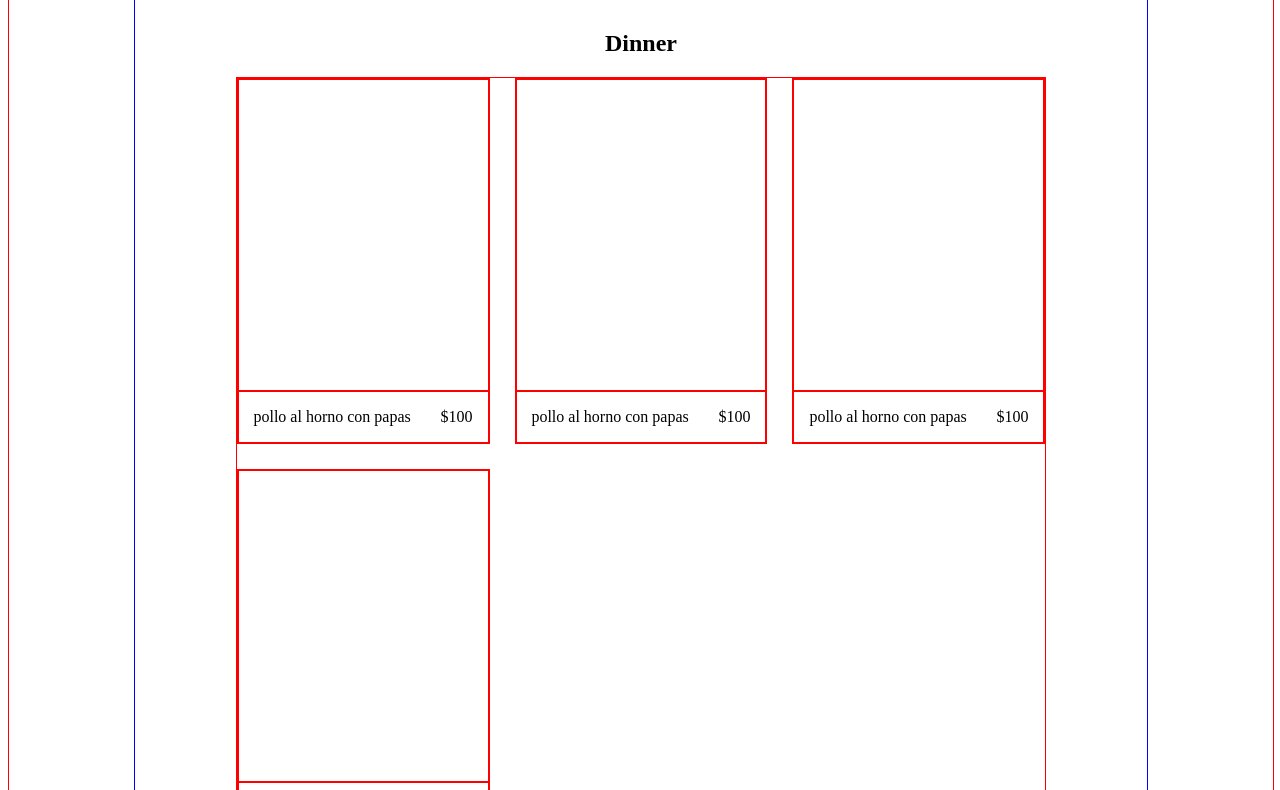
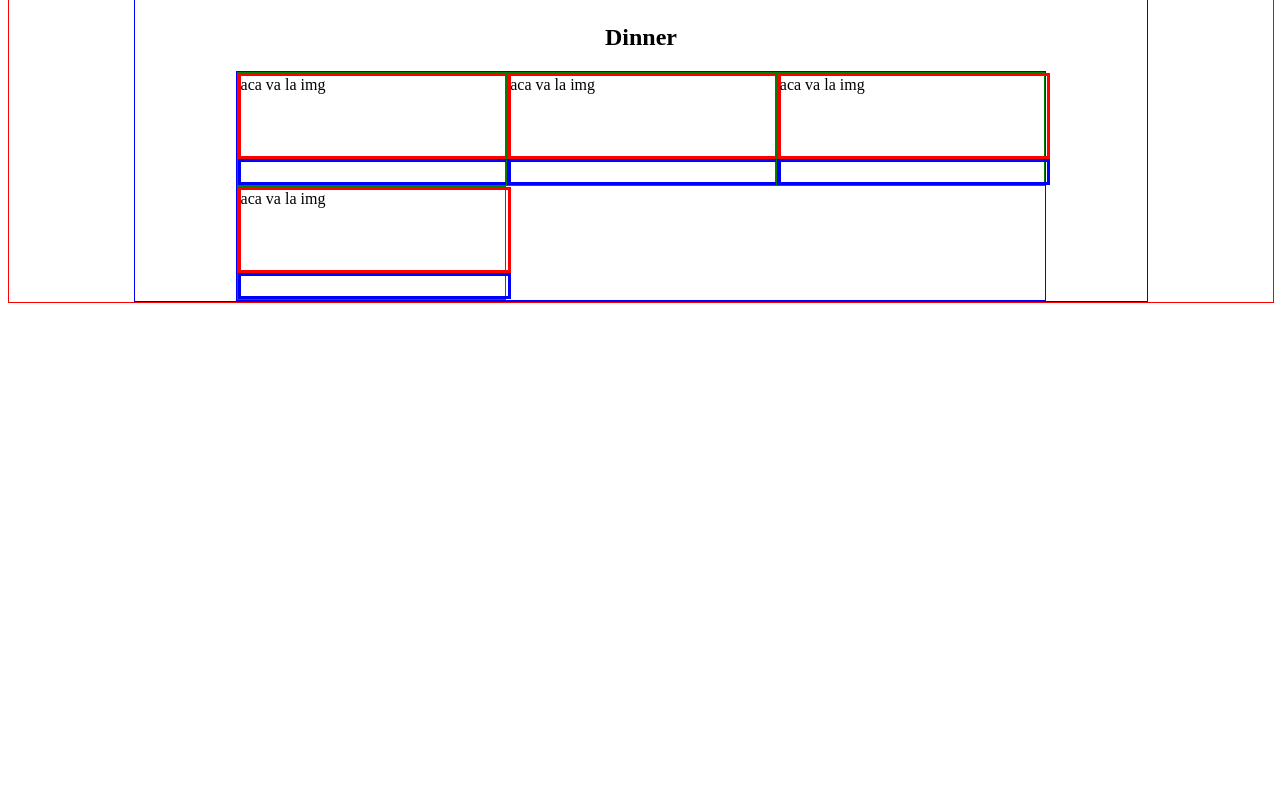
Before and after one commit to jsf97/restaurant, a website built with webpack: page dist/index.html in a window 1280 px wide. Shown: the part 115-905 px from the top of the page. After the commit the page ends 800 px from the top, so only its background shows below. Built offline with nearby package versions, Linux system fonts and the light colour scheme; files whose address does not match are found by name.

Commit message:
Viendo nuevas formas dinamicas de lograr los menues

```diff
--- a/src/index.js
+++ b/src/index.js
@@ -1,5 +1,6 @@
 const content = document.getElementById('content');
 const navbar = document.createElement('nav')
+let menuState = false;
 
 import './style.css'
 import menuContent from './menu.js'
@@ -21,4 +22,13 @@ navbar.classList.add('nav')
 
 content.appendChild(navbar)
 
-menuContent(content)
+menuContent(content);
+// menu.addEventListener('click', ()=> {
+//   if (menuState == false) {
+//     menuContent(content);
+//     menuState = true;
+//   }
+//   else {
+//     alert(' ya estas en el menu papa')
+//   }
+// })
--- a/src/menu.js
+++ b/src/menu.js
@@ -1,28 +1,26 @@
 import firstImg from './menu0.jpg'
+import secondImg from './menu1.jpg'
+import thirdImg from './menu2.jpg'
+import fourthImg from './menu3.jpg'
 
-function addMenu(container, img, dish, price) {
+
+
+
+
+
+function addMenu(container, dish, price) {
   const newMenu = document.createElement('div');
   newMenu.classList.add('menu');
 
-  const imgContainer = document.createElement('div');
-  imgContainer.style.backgroundImage = `url(${img})`;
-  imgContainer.classList.add('imageMenu');
+  const img = document.createElement('div');
+  img.classList.add('dishImg');
+  img.textContent = 'aca va la img'
 
   const dishInfo = document.createElement('div');
-  dishInfo.classList.add('dishInfo')
+  dishInfo.classList.add('dishInfo');
 
-  const dishPlate = document.createElement('p');
-  dishPlate.textContent = dish;
-
-  const dishPrice = document.createElement('p');
-  dishPrice.textContent = price
-
-
-  dishInfo.appendChild(dishPlate)
-  dishInfo.appendChild(dishPrice)
-  newMenu.appendChild(imgContainer)
-  newMenu.appendChild(dishInfo);
-
+  newMenu.appendChild(img)
+  newMenu.appendChild(dishInfo)
   container.appendChild(newMenu)
 }
 
@@ -46,10 +44,10 @@ export default function menuContent(append) {
   menuesContainer.classList.add('menuContainer');
   container.appendChild(menuesContainer);
 
-  addMenu(menuesContainer, firstImg, 'pollo al horno con papas', '$100')
-    addMenu(menuesContainer, firstImg, 'pollo al horno con papas', '$100')
-    addMenu(menuesContainer, firstImg, 'pollo al horno con papas', '$100')
-    addMenu(menuesContainer, firstImg, 'pollo al horno con papas', '$100')
+    addMenu(menuesContainer)
+    addMenu(menuesContainer)
+    addMenu(menuesContainer)
+    addMenu(menuesContainer)
 
 
   append.appendChild(container);
--- a/src/style.css
+++ b/src/style.css
@@ -25,38 +25,33 @@
 
 .menu-title {
   border-radius: 5px;
-  border: 3px solid blue;
   width: 50%;
   text-align: center;
+  background-color: rgba(71, 42, 29, 0.696);
 }
 
 .menuContainer {
-  border: 1px solid red;
   width: 80%;
+  border: 1px solid blue;
   display: grid;
   grid-template-columns: repeat(3, 1fr);
-  grid-template-rows: repeat(auto-fill, 1fr);
-  gap: 25px;
+  grid-template-rows: repeat(auto-fit, 1fr);
 }
 
 .menu {
-  display: grid;
-  grid-template-rows: 6fr 1fr;
-  grid-template-columns: 1fr;
-  border: 1px solid red;
+  border: 1px solid green;
+  display: flex;
+  flex-direction: column;
 }
 
-.menu > * {
-  border: 1px solid red;
-}
-
-.imageMenu {
-  background-position: center;
-  background-size: cover;
+.dishImg {
+  height: 80px;
+  width: 100%;
+  border: 3px solid red;
 }
 
 .dishInfo {
-  display: flex;
-  align-items: center;
-  justify-content: space-around;
+  height: 20px;
+  width: 100%;
+  border: 3px solid blue;
 }
```
Also changed, not shown: dist/32900e77a66800930b82.jpg (added), dist/6c304ffb1952702be6af.jpg (added), dist/9f2cf24651d2f5f51fd2.jpg (added), dist/main.js, src/menu1.jpg (added), src/menu2.jpg (added), src/menu3.jpg (added).
